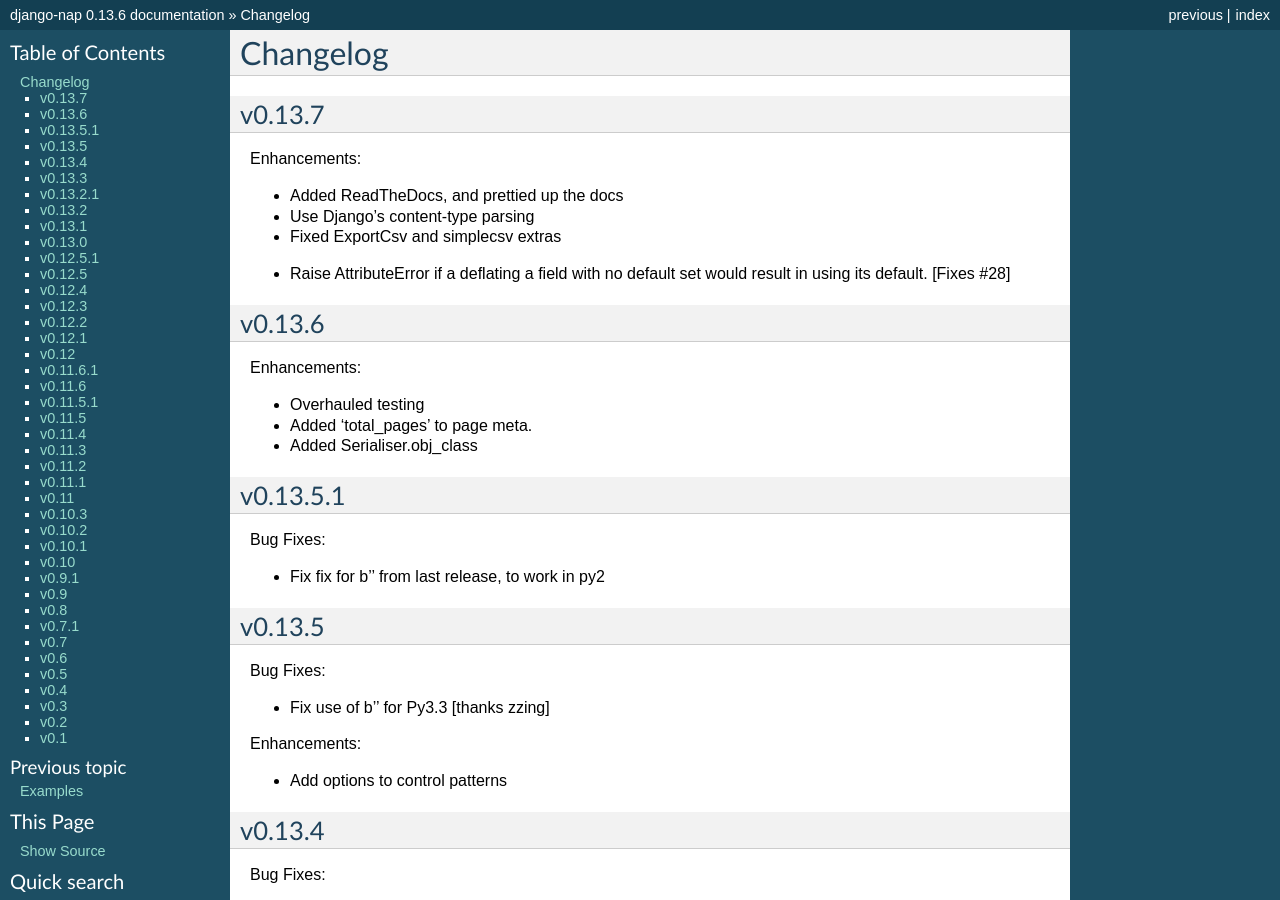
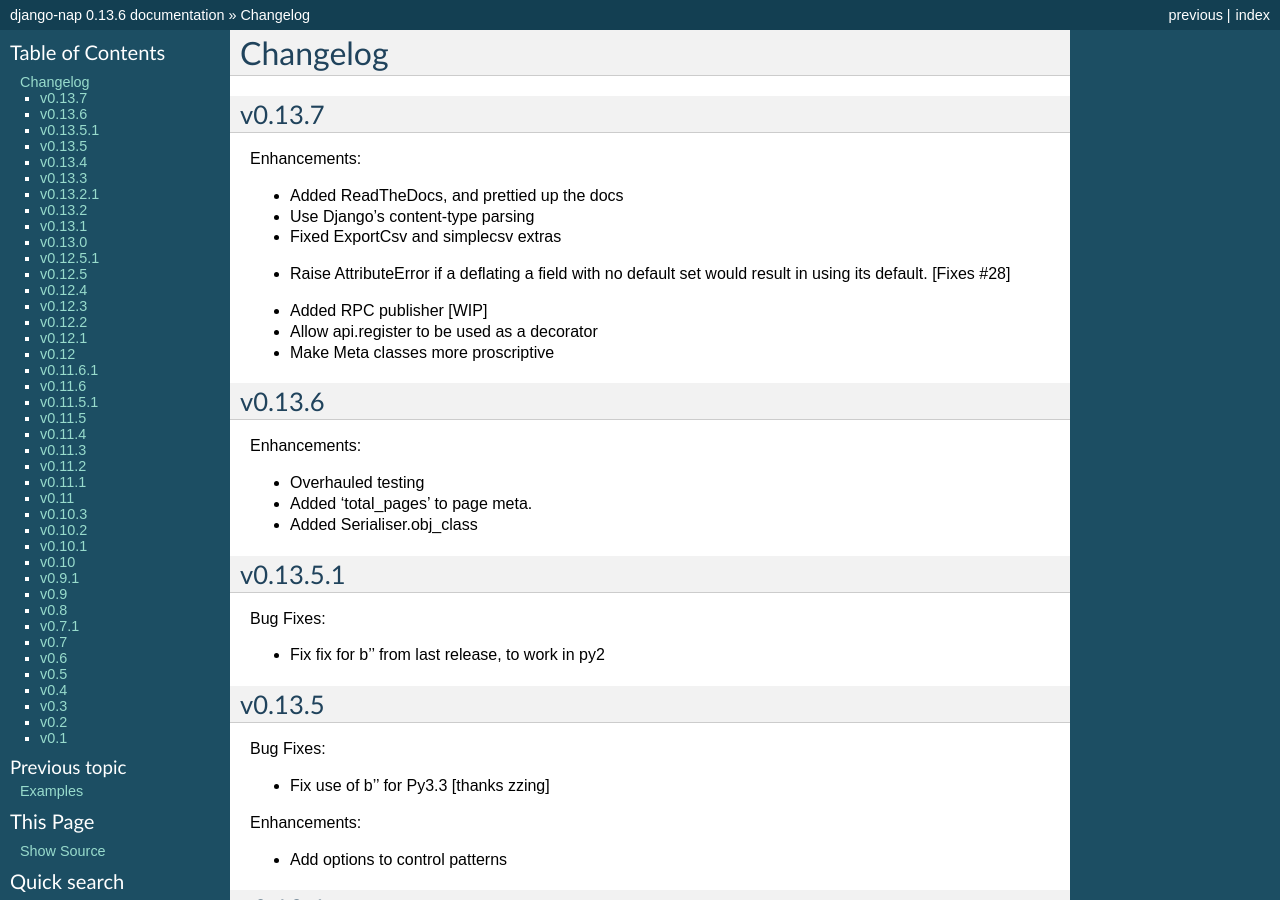
Before and after one commit to funkybob/django-nap, a Sphinx documentation site: the page built from docs/changelog.rst, in a window 1280 px wide and 900 px high. Built offline with Sphinx 7.4.7, drawn with Linux system fonts in a browser that asks for light colours.

Commit message:
Updated changelog

```diff
--- a/docs/changelog.rst
+++ b/docs/changelog.rst
@@ -11,6 +11,10 @@
 + Use Django's content-type parsing
 + Fixed ExportCsv and simplecsv extras
 - Raise AttributeError if a deflating a field with no default set would result in using its default. [Fixes #28]
++ Added RPC publisher [WIP]
++ Allow api.register to be used as a decorator
++ Make Meta classes more proscriptive
+
 
 v0.13.6
 =======
```
